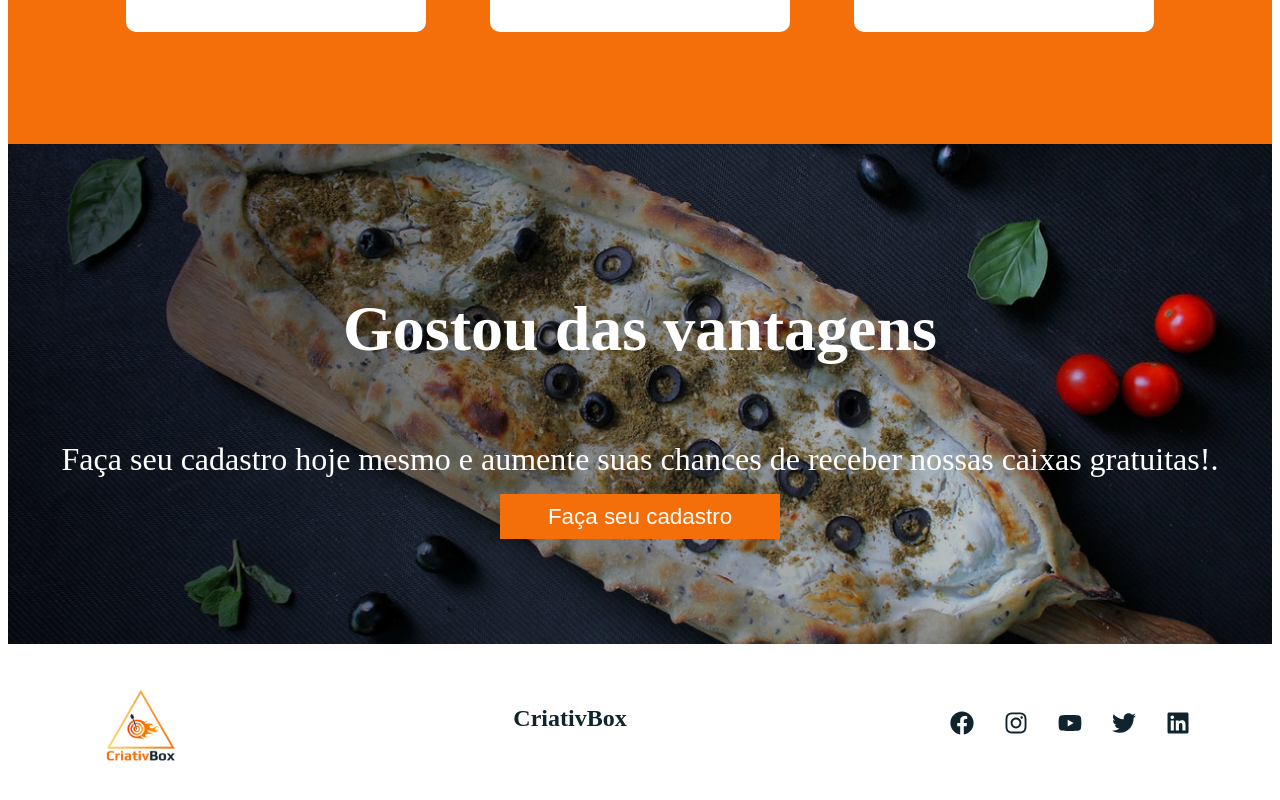
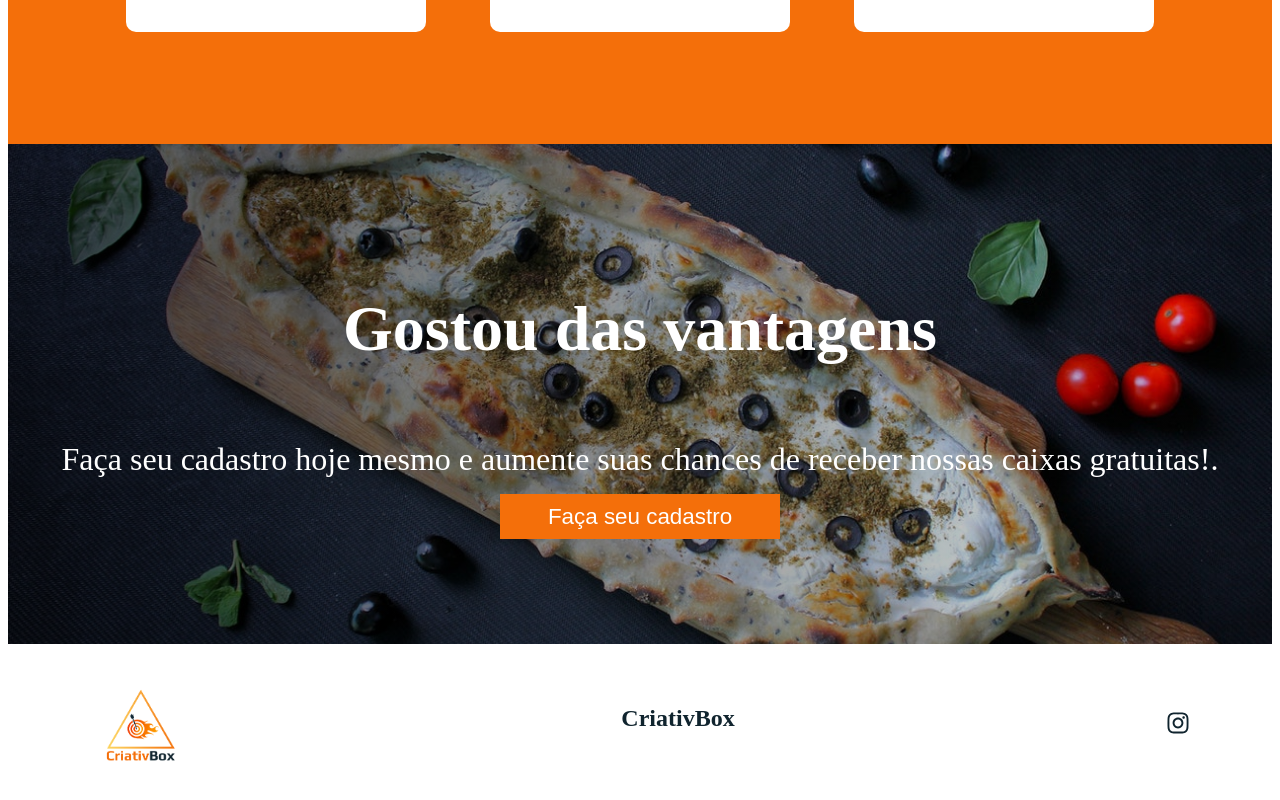
Before and after one commit to cristianosbarbosadev/CriativBox_LP, a React (Create React App) app: page / in a window 1280 px wide. Shown: the part 3055-3855 px from the top of the page. Built offline with nearby package versions, Linux system fonts and the light colour scheme.

Commit message:
Atualização footer

```diff
--- a/src/components/Footer/Footer.jsx
+++ b/src/components/Footer/Footer.jsx
@@ -1,10 +1,6 @@
 import React from 'react';
 import {
-	FaFacebook,
-	FaInstagram,
-	FaYoutube,
-	FaTwitter,
-	FaLinkedin,
+  FaInstagram
 } from 'react-icons/fa';
 import {
   FooterContainer,
@@ -12,64 +8,27 @@ import {
   SocialMedia,
   SocialMediaWrap,
   SocialLogo,
-	SocialIcons,
   SocialIconLink,
   LogoCriativBox,
 } from './FooterElements';
 import logo from '../../images/Logo_final.png';
 
-
 function Footer() {
-
   return (
     <FooterContainer>
       <FooterWrap>
         <SocialMedia>
           <SocialMediaWrap>
-            <LogoCriativBox src={logo} alt='Logo'/>
+            <LogoCriativBox src={logo} alt="Logo" />
             <SocialLogo to="/">CriativBox</SocialLogo>
-            <SocialIcons>
             <SocialIconLink
-                href="/"
-                target="_blank"
-                aria-label="Facebook"
-                rel="noopener noreferrer"
-              >
-                <FaFacebook />
-              </SocialIconLink>
-              <SocialIconLink
-                href="/"
+              href="https://www.instagram.com/criativboxmi"
               target="_blank"
               aria-label="Instagram"
               rel="noopener noreferrer"
             >
               <FaInstagram />
             </SocialIconLink>
-              <SocialIconLink
-                href="/"
-                target="_blank"
-                aria-label="YouTube"
-                rel="noopener noreferrer"
-              >
-                <FaYoutube />
-              </SocialIconLink>
-              <SocialIconLink
-                href="/"
-                target="_blank"
-                aria-label="Twitter"
-                rel="noopener noreferrer"
-              >
-                <FaTwitter />
-              </SocialIconLink>
-              <SocialIconLink
-                href="/"
-                target="_blank"
-                aria-label="Linkedin"
-                rel="noopener noreferrer"
-              >
-                <FaLinkedin />
-              </SocialIconLink>
-            </SocialIcons>
           </SocialMediaWrap>
         </SocialMedia>
       </FooterWrap>
```
Lines whose indentation alone changed are shown as unchanged.
